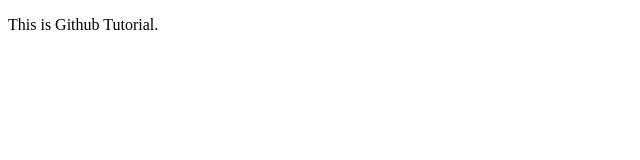
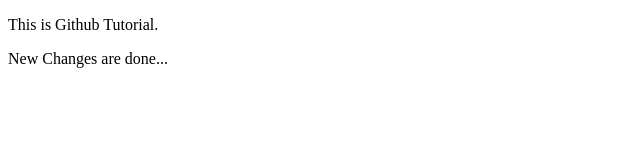
Before and after one commit to Patel-Dhruv1/Learn-Git, a plain HTML site: page index.html in a window 1280 px wide. Shown: the whole page, without its empty margins (0-640 px from the left). Drawn offline with Linux system fonts and the light colour scheme.

Commit message:
update index file

```diff
--- a/index.html
+++ b/index.html
@@ -7,6 +7,6 @@
 </head>
 <body>
     <p>This is Github Tutorial.</p>
-
+    <p>New Changes are done...</p>
 </body>
 </html>
```
